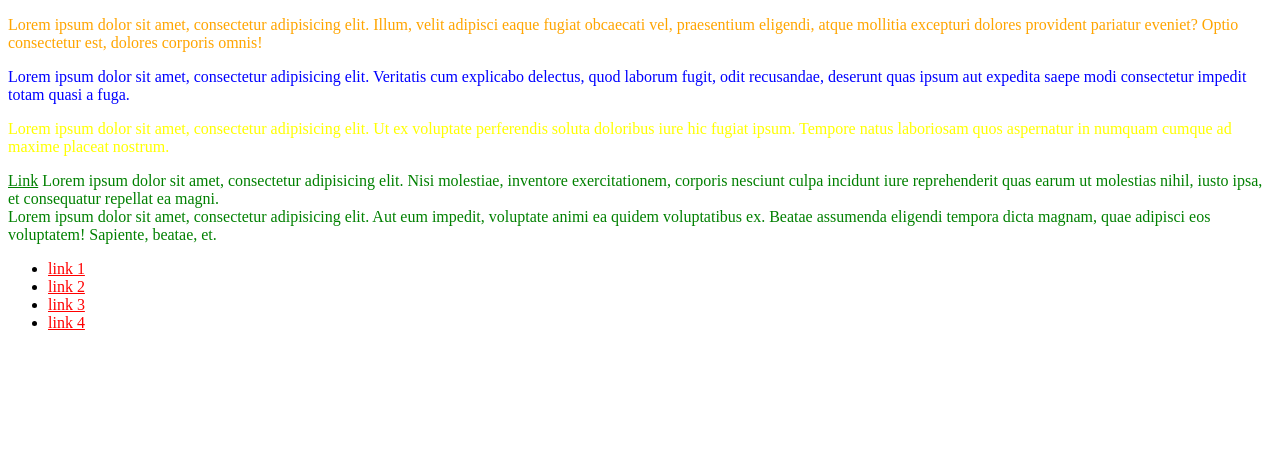
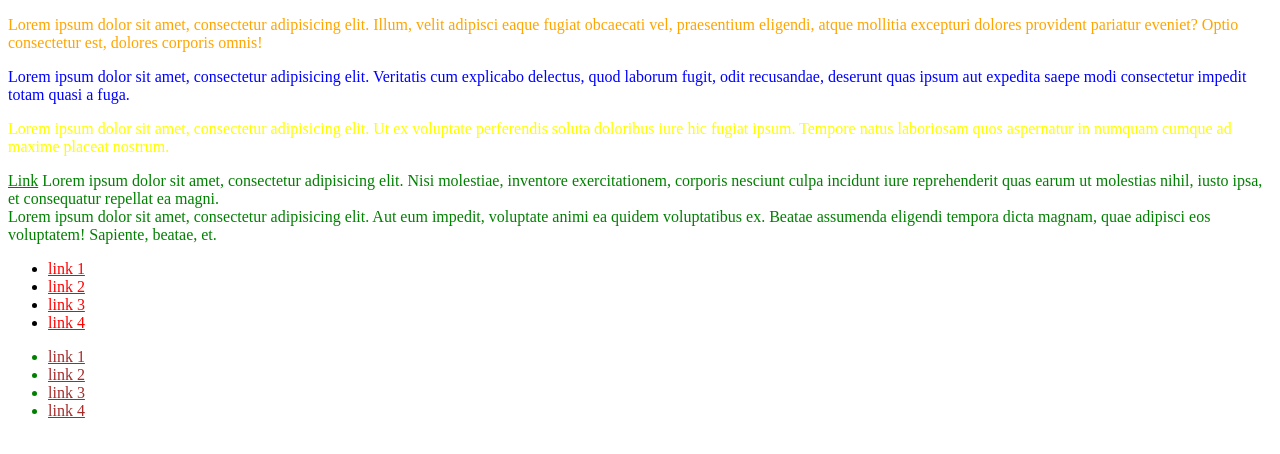
Before and after one commit to arturgrzes/CSS, a plain HTML site: page index.html in a window 1280 px wide. Drawn offline with Linux system fonts and the light colour scheme.

Commit message:
selektor elementów potomnych

```diff
--- a/CSS/style.css
+++ b/CSS/style.css
@@ -27,7 +27,14 @@ div {
     color: green;
 }
 
+
 /* selektor bezpośredniego elementu potomnego */
-li > a {
+
+li>a {
     color: red;
 }
+/* selektor  elementu potomnego */
+
+div a {
+    color: brown;
+}
--- a/index.html
+++ b/index.html
@@ -24,6 +24,8 @@
     <span>Lorem ipsum dolor sit amet, consectetur adipisicing elit. Nisi molestiae, inventore exercitationem, corporis nesciunt culpa incidunt iure reprehenderit quas earum ut molestias nihil, iusto ipsa, et consequatur repellat ea magni.</span>
     <div>Lorem ipsum dolor sit amet, consectetur adipisicing elit. Aut eum impedit, voluptate animi ea quidem voluptatibus ex. Beatae assumenda eligendi tempora dicta magnam, quae adipisci eos voluptatem! Sapiente, beatae, et.</div>
 
+    <!-- selektor bezpośredniego elementu potomnego -->
+
     <ul>
         <li><a href="#">link 1</a></li>
         <li><a href="#">link 2</a></li>
@@ -31,6 +33,18 @@
         <li><a href="#">link 4</a></li>
     </ul>
 
+    <!-- selektor elementów potomnych -->
+
+    <div>
+        <ul>
+        <li><a href="#">link 1</a></li>
+        <li><a href="#">link 2</a></li>
+        <li><a href="#">link 3</a></li>
+        <li><a href="#">link 4</a></li>
+    </ul>
+
+    </div>
+
 </body>
 
 </html>
```
